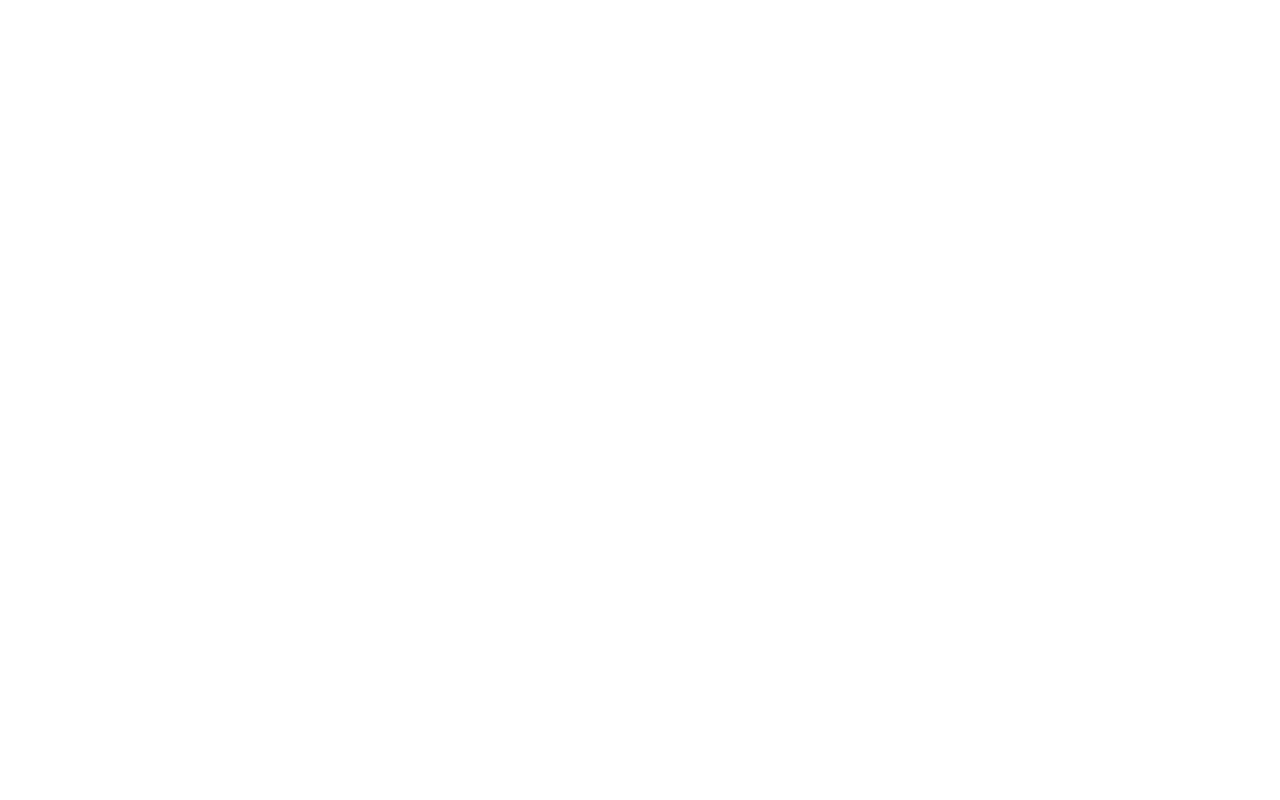
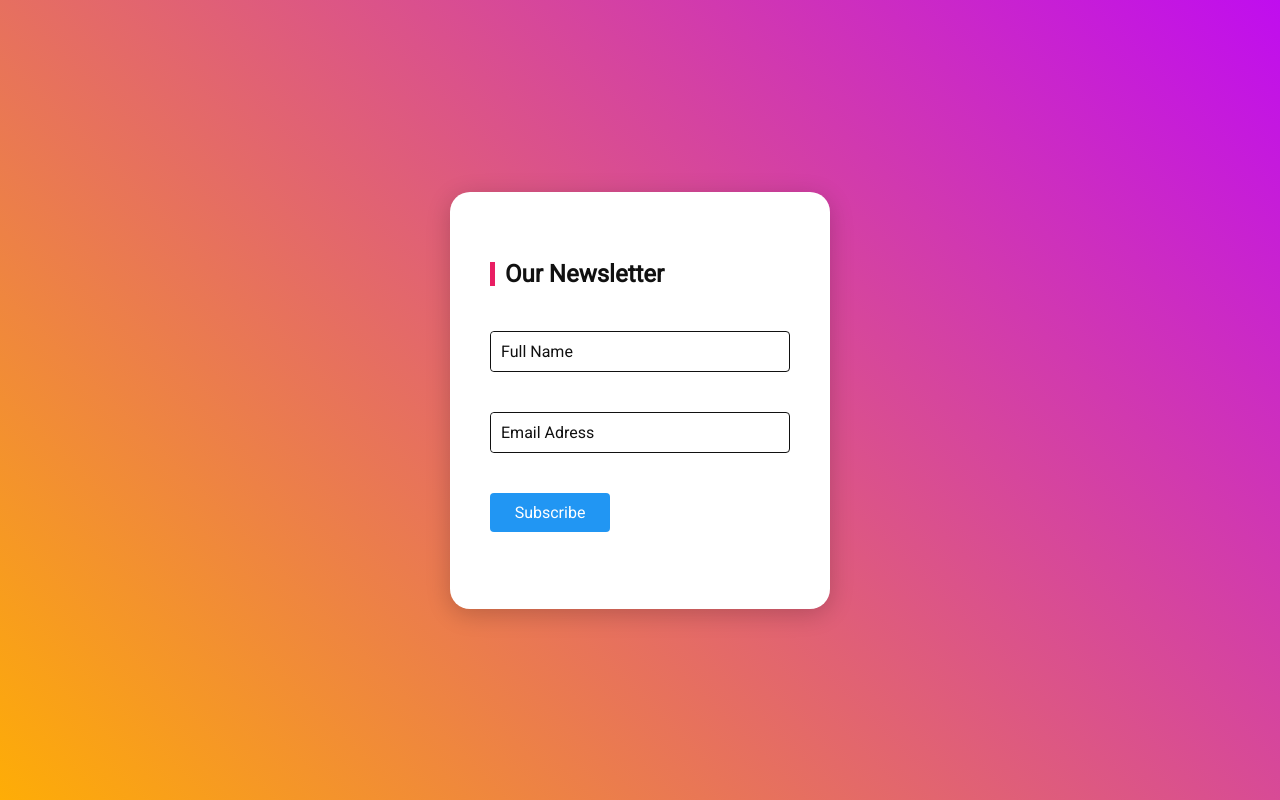
Before and after one commit to dudek-igor/CSS__Animated_Floating_Input_Labels, a plain HTML site: page index.html in a window 1280 px wide. Drawn offline with Linux system fonts and the light colour scheme.

Commit message:
Finished Commit

```diff
--- a/index.html
+++ b/index.html
@@ -7,6 +7,22 @@
     <link rel="stylesheet" href="style.css" />
   </head>
   <body>
+    <div class="container">
+      <h2>Our Newsletter</h2>
+      <form action="/">
+        <div class="inputBox">
+          <input type="text" required />
+          <span>Full Name</span>
+        </div>
+        <div class="inputBox">
+          <input type="email" required />
+          <span>Email Adress</span>
+        </div>
+        <div class="inputBox">
+          <input type="submit" value="Subscribe" />
+        </div>
+      </form>
+    </div>
     <script type="text/javascript"></script>
   </body>
 </html>
--- a/style.css
+++ b/style.css
@@ -0,0 +1,81 @@
+@import url("https://fonts.googleapis.com/css2?family=Roboto&display=swap");
+
+* {
+  margin: 0;
+  padding: 0;
+  box-sizing: border-box;
+  font-family: "Roboto", sans-serif;
+}
+body {
+  display: flex;
+  justify-content: center;
+  align-items: center;
+  min-height: 100vh;
+  background: linear-gradient(45deg, #fead06, #c00def);
+}
+.container {
+  position: relative;
+  padding: 70px 40px;
+  background-color: #fff;
+  border-radius: 20px;
+  box-shadow: 0 5px 25px rgba(0, 0, 0, 0.2);
+}
+.container h2 {
+  color: #111;
+  margin-bottom: 45px;
+  line-height: 1em;
+  padding-left: 10px;
+  border-left: 5px solid #e91e63;
+}
+.container .inputBox {
+  position: relative;
+  width: 300px;
+  height: 46px;
+  margin-bottom: 35px;
+}
+.container .inputBox:last-child {
+  margin-bottom: 0;
+}
+.container .inputBox input {
+  position: absolute;
+  top: 0;
+  left: 0;
+  width: 100%;
+  border: 1px solid #111;
+  background: transparent;
+  padding: 10px;
+  border-radius: 4px;
+  outline: none;
+  font-size: 16px;
+  color: #111;
+}
+.container .inputBox span {
+  position: absolute;
+  top: 1px;
+  left: 1px;
+  padding: 10px;
+  display: inline-block;
+  font-size: 16px;
+  color: #111;
+  transition: 0.5s ease-in-out;
+  pointer-events: none;
+  background-color: #fff;
+  border-radius: 4px;
+}
+.container .inputBox input:focus ~ span,
+.container .inputBox input:valid ~ span {
+  transform: translateX(-10px) translateY(-32px);
+  font-size: 12px;
+  background-color: transparent;
+}
+
+.container .inputBox input[type="submit"] {
+  background: #2196f3;
+  color: #fff;
+  border: none;
+  max-width: 120px;
+  cursor: pointer;
+}
+.container .inputBox input[type="submit"]:hover {
+  background: #e91e63;
+}
```
